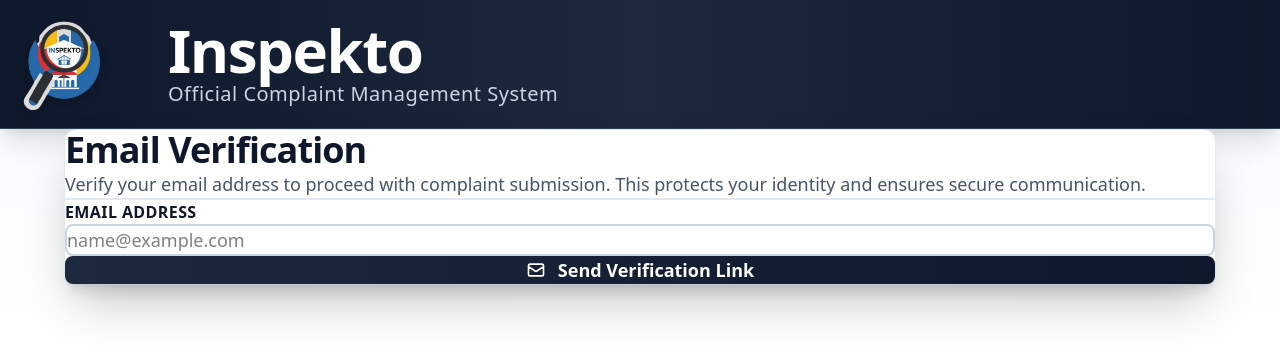
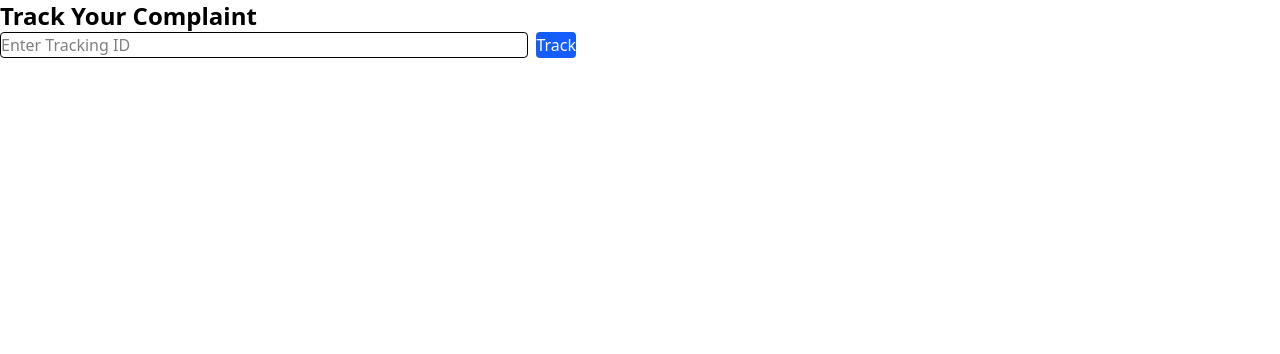
Before and after one commit to yvesjmnz/inspekto, a React (Vite) app: page /tracking in a window 1280 px wide. Before the commit this address led to /. Shown: the top 354 px of the page. Built offline with nearby package versions, Linux system fonts and the light colour scheme.

Commit message:
skeleton for tracking module. temp landing page

```diff
--- a/src/App.tsx
+++ b/src/App.tsx
@@ -1,13 +1,20 @@
 import { BrowserRouter, Navigate, Route, Routes } from 'react-router-dom'
+import LandingPage from './LandingPage'
 import SubmitComplaintPage from './complaints_module/pages/SubmitComplaintPage'
 import VerifyEmailPage from './complaints_module/pages/VerifyEmailPage'
+import TrackingPage from './tracking_module/ui/TrackingPage'
 
 function App() {
   return (
     <BrowserRouter>
       <Routes>
-        <Route path="/" element={<SubmitComplaintPage />} />
+        <Route path="/" element={<LandingPage />} />
+
+        <Route path="/complaints/submit" element={<SubmitComplaintPage />} />
         <Route path="/verify-email" element={<VerifyEmailPage />} />
+
+        <Route path="/tracking" element={<TrackingPage />} />
+
         <Route path="*" element={<Navigate to="/" replace />} />
       </Routes>
     </BrowserRouter>
--- /dev/null
+++ b/src/LandingPage.tsx
@@ -0,0 +1,32 @@
+import { Link } from 'react-router-dom';
+
+export default function LandingPage() {
+  return (
+    <div className="min-h-screen flex items-center justify-center p-6">
+      <div className="max-w-xl w-full">
+        <h1 className="text-3xl font-bold mb-2">Inspekto</h1>
+        <p className="text-gray-600 mb-8">
+          Choose an option below to submit a new complaint or track an existing one.
+        </p>
+
+        <div className="grid gap-4 sm:grid-cols-2">
+          <Link
+            to="/complaints/submit"
+            className="border rounded-lg p-5 hover:bg-gray-50 focus:outline-none focus:ring-2 focus:ring-blue-500"
+          >
+            <div className="text-lg font-semibold mb-1">Submit Complaint</div>
+            <div className="text-sm text-gray-600">File a new complaint and receive a tracking ID.</div>
+          </Link>
+
+          <Link
+            to="/tracking"
+            className="border rounded-lg p-5 hover:bg-gray-50 focus:outline-none focus:ring-2 focus:ring-blue-500"
+          >
+            <div className="text-lg font-semibold mb-1">Tracking</div>
+            <div className="text-sm text-gray-600">View the current status of your filed complaint.</div>
+          </Link>
+        </div>
+      </div>
+    </div>
+  );
+}
--- /dev/null
+++ b/src/tracking_module/index.ts
@@ -0,0 +1,4 @@
+// Tracking Module public API
+export * from './types';
+export * from './service';
+export * from './ui/TrackingPage';
--- /dev/null
+++ b/src/tracking_module/service.ts
@@ -0,0 +1,24 @@
+import { supabase } from '../supabaseClient';
+import type { TrackingSummary } from './types';
+
+export async function getTrackingSummary(trackingId: string): Promise<TrackingSummary | null> {
+  // Tracking ID is complaints.id
+  try {
+    const { data, error } = await supabase
+      .from('complaints')
+      .select('id, status')
+      .eq('id', trackingId)
+      .maybeSingle();
+
+    if (error) throw error;
+    if (!data) return null;
+
+    return {
+      trackingId: data.id,
+      status: data.status ?? '',
+    };
+  } catch (e) {
+    console.error('getTrackingSummary error', e);
+    return null;
+  }
+}
--- /dev/null
+++ b/src/tracking_module/types.ts
@@ -0,0 +1,7 @@
+// Tracking Module - Types
+export type TrackingStatus = string;
+
+export interface TrackingSummary {
+  trackingId: string;
+  status: TrackingStatus;
+}
--- /dev/null
+++ b/src/tracking_module/ui/TrackingPage.tsx
@@ -0,0 +1,67 @@
+import { useState } from 'react';
+import { getTrackingSummary } from '../service';
+import type { TrackingSummary } from '../types';
+
+export function TrackingPage() {
+  const [trackingId, setTrackingId] = useState('');
+  const [loading, setLoading] = useState(false);
+  const [result, setResult] = useState<TrackingSummary | null>(null);
+  const [error, setError] = useState<string | null>(null);
+
+  async function onSubmit(e: React.FormEvent) {
+    e.preventDefault();
+    setError(null);
+    setResult(null);
+    const id = trackingId.trim();
+    if (!id) {
+      setError('Please enter a tracking ID.');
+      return;
+    }
+    setLoading(true);
+    const summary = await getTrackingSummary(id);
+    setLoading(false);
+    if (!summary) {
+      setError('Tracking ID not found.');
+    } else {
+      setResult(summary);
+    }
+  }
+
+  return (
+    <div className="max-w-xl mx-auto p-4">
+      <h1 className="text-2xl font-bold mb-4">Track Your Complaint</h1>
+      <form onSubmit={onSubmit} className="flex gap-2 mb-6">
+        <input
+          type="text"
+          placeholder="Enter Tracking ID"
+          value={trackingId}
+          onChange={(e) => setTrackingId(e.target.value)}
+          className="flex-1 border rounded px-3 py-2"
+        />
+        <button
+          type="submit"
+          disabled={loading}
+          className="bg-blue-600 text-white px-4 py-2 rounded disabled:opacity-60"
+        >
+          {loading ? 'Checking…' : 'Track'}
+        </button>
+      </form>
+
+      {error && (
+        <div className="bg-red-50 border border-red-200 text-red-800 p-3 rounded mb-4">{error}</div>
+      )}
+
+      {result && (
+        <div className="border rounded p-4 space-y-2">
+          <div className="text-sm text-gray-600">Tracking ID</div>
+          <div className="font-mono">{result.trackingId}</div>
+
+          <div className="text-sm text-gray-600 mt-4">Current Status</div>
+          <div className="text-lg font-semibold">{result.status || '—'}</div>
+        </div>
+      )}
+    </div>
+  );
+}
+
+export default TrackingPage;
```
Also changed, not shown: 2 other files (tests, documents, lock files or other folders).
